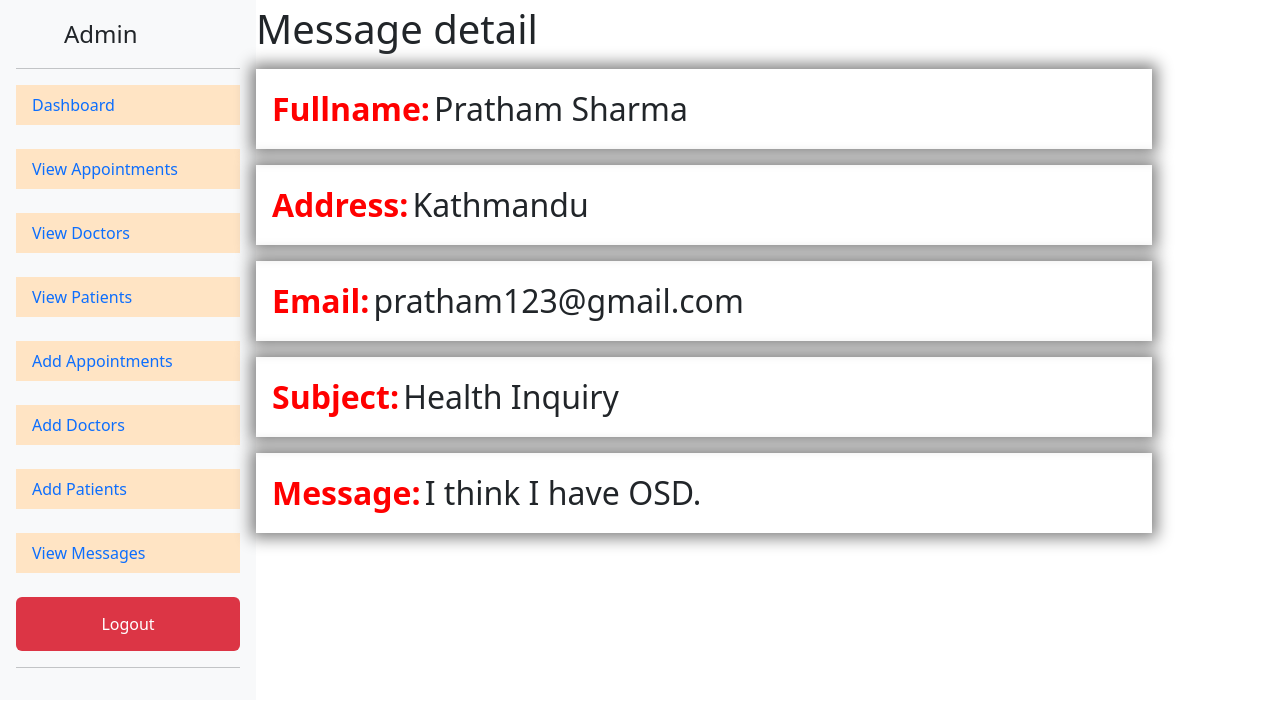
After one commit to pratt778/Hospital-Management-Django, a Django app: page /msgdetail/1 in a window 1280 px wide. The commit adds this page. Shown: the top 707 px of the page. Run offline with Django 5.2, Linux system fonts and the light colour scheme; a user stored in the database is signed in; data comes from the database, SQL or seed files in the repository; both versions use the stored data as it was after the commit.

Commit message:
added contact form

```diff
--- a/Hospital/admin.py
+++ b/Hospital/admin.py
@@ -1,7 +1,8 @@
 from django.contrib import admin
-from .models import Doctor,Patient,Appointment
+from .models import Doctor,Patient,Appointment,ContactForm
 # Register your models here.
 
 admin.site.register(Doctor)
 admin.site.register(Patient)
 admin.site.register(Appointment)
+admin.site.register(ContactForm)
--- a/Hospital/models.py
+++ b/Hospital/models.py
@@ -1,5 +1,5 @@
 from django.db import models
-
+from datetime import date
 # Create your models here.
 class Doctor(models.Model):
     Doctor_name = models.CharField(max_length=100)
@@ -26,3 +26,15 @@ class Appointment(models.Model):
 
     def __str__(self):
         return self.Doctor.Doctor_name+'<-------------->'+self.Patient.Patient_name
+
+
+class ContactForm(models.Model):
+    Fullname = models.CharField(max_length=200)
+    Address = models.CharField(max_length=200)
+    Email = models.EmailField()
+    Subject=models.CharField(max_length=200)
+    Message = models.TextField()
+    Sent_Date = models.DateField(default=date.today)
+
+    def __str__(self):
+        return self.Fullname+', Subject='+self.Subject
--- a/Hospital/views.py
+++ b/Hospital/views.py
@@ -2,14 +2,23 @@ from django.shortcuts import render,redirect
 from django.contrib.auth.models import User
 from django.contrib.auth import login,logout,authenticate
 from django.contrib.auth.decorators import login_required
-from .models import Doctor,Patient,Appointment
+from .models import Doctor,Patient,Appointment,ContactForm
+from .forms import MyContactForm
 
 # Create your views here.
 def Home(request):
     return render(request,'index.html')
 
 def Contact(request):
-    return render(request,'contact.html')
+    data ={}
+    form = MyContactForm()
+    data['form']=form
+    if request.method=="POST":
+        form = MyContactForm(request.POST)
+        if form.is_valid():
+            form.save()
+            return redirect('home')
+    return render(request,'contact.html',data)
 
 def About(request):
     return render(request,'about.html')
@@ -27,7 +36,14 @@ def adminLogin(request):
 
 @login_required(login_url="adlogin")
 def admindash(request):
-    return render(request,'admindash.html')
+    data = {}
+    mypati = Patient.objects.all()
+    data['p']=len(mypati)
+    mydoc = Doctor.objects.all()
+    data['d']=len(mydoc)
+    myapp = Appointment.objects.all()
+    data['a']=len(myapp)
+    return render(request,'admindash.html',data)
 
 @login_required(login_url="adlogin")
 def adlogout(request):
@@ -176,3 +192,18 @@ def delpatient(request,pid):
     mypati = Patient.objects.get(id=pid)
     mypati.delete()
     return redirect('viewpatient')
+
+@login_required(login_url='adlogin')
+def viewmsg(request):
+    data={}
+    mymsg = ContactForm.objects.all()
+    data['msg']=mymsg
+    return render(request,'viewmsg.html',data)
+
+
+@login_required(login_url='adlogin')
+def msgdetail(request,mid):
+    data = {}
+    mymsg = ContactForm.objects.get(id=mid)
+    data['mymsg']=mymsg
+    return render(request,'msgdetail.html',data)
--- a/HospitalManagement/urls.py
+++ b/HospitalManagement/urls.py
@@ -38,4 +38,6 @@ urlpatterns = [
     path('delappoint/<aid>',delappoint,name="delappoint"),
     path('editpatient/<pid>',editpatient,name="editpatient"),
     path('delpatient/<pid>',delpatient,name="delpatient"),
+    path('viewmsg',viewmsg,name="viewmsg"),
+    path('msgdetail/<mid>',msgdetail,name="msgdetail"),
 ]
--- a/templates/baseadmin.html
+++ b/templates/baseadmin.html
@@ -51,6 +51,11 @@
               Add Patients
             </a>
           </li>
+          <li class="nav-item" style="background-color: bisque;">
+            <a href="{% url "viewmsg" %}" class="nav-link  {% if request.path == '/viewmsg' %} active {% endif %} " aria-current="page">
+              View Messages
+            </a>
+          </li>
           <button class="nav-item btn bg-danger"><a href="{% url "logout" %}" class=" text-white nav-link">Logout</a></button>
         </ul>
         <hr>
--- /dev/null
+++ b/templates/msgdetail.html
@@ -0,0 +1,35 @@
+{% extends "baseadmin.html" %}
+{% block content %}
+<main>
+    <h1>Message detail</h1>
+    <div class="" style="display: flex; flex-direction: column; gap: 1rem; margin-top: 1rem;">
+        <div style="box-shadow: 0 0 15px 5px gray; padding:1rem;">
+
+            <label for="fname" style="font-size: 32px; font-weight: bold; color:red ;">Fullname:</label>
+        <h2 id="fname" style="display: inline;">{{mymsg.Fullname}}</h2>
+        </div>
+        <div style="box-shadow: 0 0 15px 5px gray; padding:1rem;">
+
+            <label for="fname" style="font-size: 32px; font-weight: bold; color:red ;">Address:</label>
+        <h2 id="fname" style="display: inline;">{{mymsg.Address}}</h2>
+        </div>
+        <div style="box-shadow: 0 0 15px 5px gray; padding:1rem;">
+
+            <label for="fname" style="font-size: 32px; font-weight: bold; color:red ;">Email:</label>
+        <h2 id="fname" style="display: inline;">{{mymsg.Email}}</h2>
+        </div>
+        <div style="box-shadow: 0 0 15px 5px gray; padding:1rem;">
+
+            <label for="fname" style="font-size: 32px; font-weight: bold; color:red ;">Subject:</label>
+        <h2 id="fname" style="display: inline;">{{mymsg.Subject}}</h2>
+        </div>
+        <div style="box-shadow: 0 0 15px 5px gray; padding:1rem;">
+
+            <label for="fname" style="font-size: 32px; font-weight: bold; color:red ;">Message:</label>
+        <h2 id="fname" style="display: inline;">{{mymsg.Message}}</h2>
+        </div>
+
+    </div>
+</main>
+
+{% endblock content %}
```
Also changed, not shown: Hospital/forms.py (added, +14 -0 lines), templates/admindash.html (+33 -1 lines), templates/contact.html (+7 -2 lines), templates/viewmsg.html (added, +35 -0 lines), Hospital/migrations/0002_contactform.py (added), Hospital/migrations/0003_alter_contactform_sent_date.py (added), db.sqlite3.
